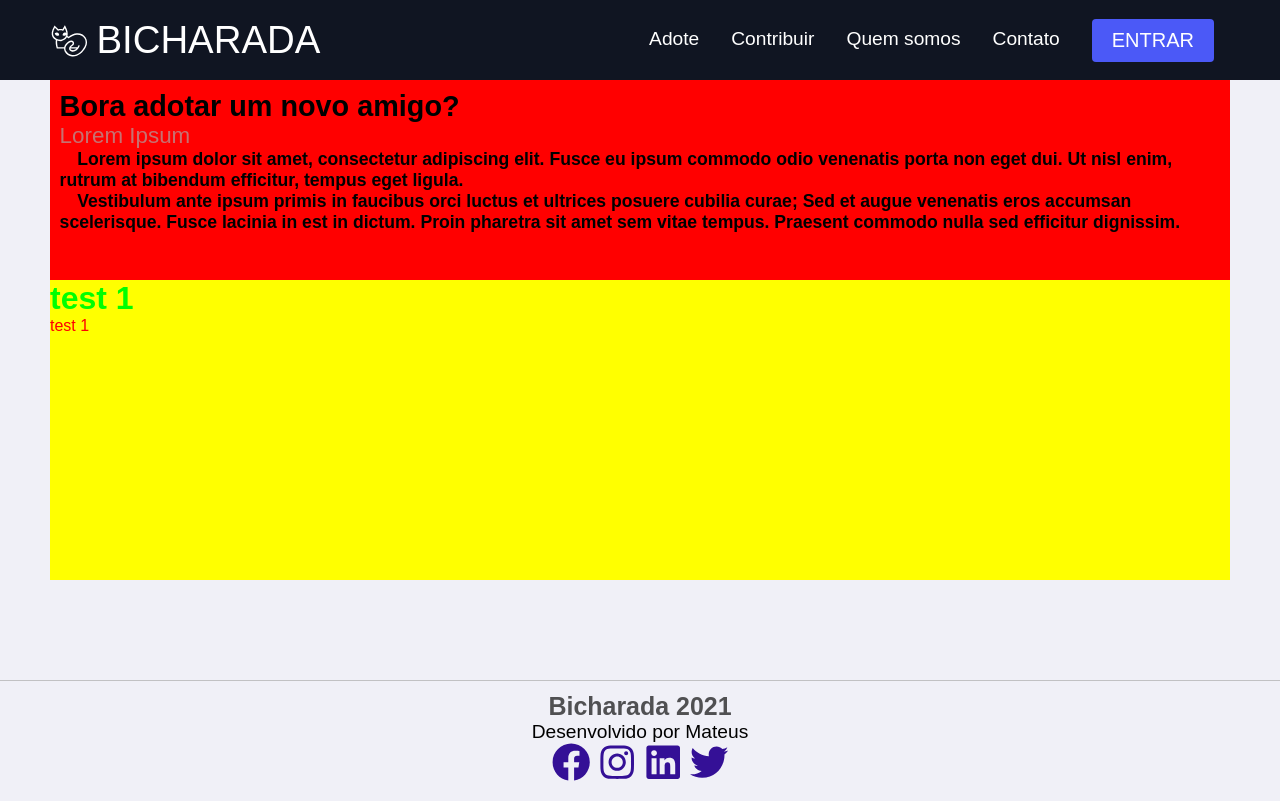
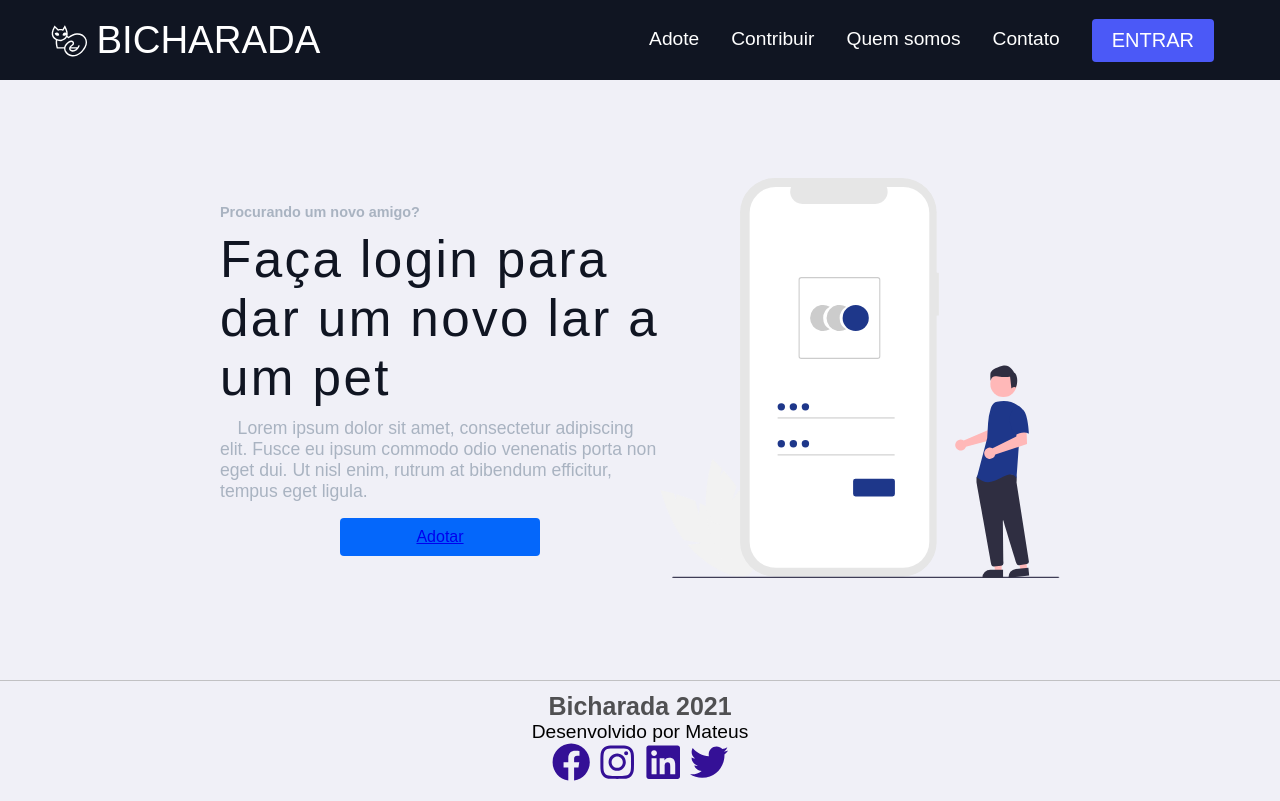
Before and after one commit to mateus-luciano/bicharada-web, a React (Create React App) app: page / in a window 1280 px wide. Built offline with nearby package versions, Linux system fonts and the light colour scheme.

Commit message:
updated styled home

```diff
--- a/src/pages/Home/index.jsx
+++ b/src/pages/Home/index.jsx
@@ -1,35 +1,40 @@
 /* eslint-disable max-len */
+import { Link } from 'react-router-dom';
+import { Button } from '../../styles/global';
 import {
   HomeContainer,
-  HomeHeader,
-  HomeHeaderTitle,
-  HomeHeaderSubtitle,
-  HomeHeaderText,
-  HomeMain,
+  TextWrapper,
+  Heading,
+  Subtitle,
+  Text,
+  ImageWrapper,
+  Image,
 } from './styles';
 
-import Adoptions from '../../components/Adoptions';
+import image from '../../assets/images/undraw_Access_account_re_8spm.svg';
 
 export default () => {
   return(
     <HomeContainer>
-      <HomeHeader>
-        <HomeHeaderTitle>
-          Bora adotar um novo amigo?
-        </HomeHeaderTitle>
-        <HomeHeaderSubtitle>
-          Lorem Ipsum
-        </HomeHeaderSubtitle>
-        <HomeHeaderText>
+      <TextWrapper>
+        <Heading>
+          Procurando um novo amigo?
+        </Heading>
+        <Subtitle>
+          Faça login para dar um novo lar a um pet
+        </Subtitle>
+        <Text>
           Lorem ipsum dolor sit amet, consectetur adipiscing elit. Fusce eu ipsum commodo odio venenatis porta non eget dui. Ut nisl enim, rutrum at bibendum efficitur, tempus eget ligula.
-        </HomeHeaderText>
-        <HomeHeaderText>
-          Vestibulum ante ipsum primis in faucibus orci luctus et ultrices posuere cubilia curae; Sed et augue venenatis eros accumsan scelerisque. Fusce lacinia in est in dictum. Proin pharetra sit amet sem vitae tempus. Praesent commodo nulla sed efficitur dignissim.
-        </HomeHeaderText>
-      </HomeHeader>
-      <HomeMain>
-        <Adoptions title="test 1" text="test 1" />
-      </HomeMain>
+        </Text>
+        <Button>
+          <Link to="/adoptions">
+            Adotar
+          </Link>
+        </Button>
+      </TextWrapper>
+      <ImageWrapper>
+        <Image src={image} />
+      </ImageWrapper>
     </HomeContainer>
   );
 };
--- a/src/pages/Home/styles.jsx
+++ b/src/pages/Home/styles.jsx
@@ -4,11 +4,17 @@ import { Container } from '../../styles/global';
 export const HomeContainer = styled(Container)`
   width: 100%;
   min-height: calc(100vh - 200px);
+  display: flex;
+  justify-content: center;
+  align-items: center;
+  flex-direction: row;
 `;
 
 export const HomeHeader = styled.header`
   width: 100%;
   height: 200px;
+  display: flex;
+  flex-direction: row;
   padding: .6em;
   background: #f00;
 
@@ -17,23 +23,48 @@ export const HomeHeader = styled.header`
   }
 `;
 
-export const HomeHeaderTitle = styled.h1`
-  font-size: 1.8em;
+export const TextWrapper = styled.div`
+    max-width: 440px;
+    display: flex;
+    flex-direction: column;
+
+    Button {
+      width: 200px;
+      align-self: center;
+      margin-top: 1em;
+
+      Link {
+        text-decoration: none;
+      }
+    }
 `;
 
-export const HomeHeaderSubtitle = styled.h2`
-  font-size: 1.4em;
-  font-weight: 500;
-  color: #aaaa;
+export const Heading = styled.h1`
+  font-size: .9em;
+  color: #a9b3c1;
 `;
 
-export const HomeHeaderText = styled.h2`
-  font-size: 1.1em;
-  text-indent: 1em;
+export const Subtitle = styled.h2`
+  font-size: 3.2em;
+  font-weight: 500;
+  letter-spacing: 2.4px;
+  color: #101522;
+  margin-top: .2em;
 `;
 
-export const HomeMain = styled.main`
-  width: 100%;
-  height: 300px;
-  background: #ff0;
+export const Text = styled.h2`
+  font-size: 1.1em;
+  font-weight: 500;
+  text-indent: 1em;
+  margin-top: .6em;
+  color: #a9b3c1;
 `;
+
+export const ImageWrapper = styled.div`
+    max-width: 440px;
+`;
+
+export const Image = styled.img`
+  width: 400px;
+  height: 400px;
+`;
```
